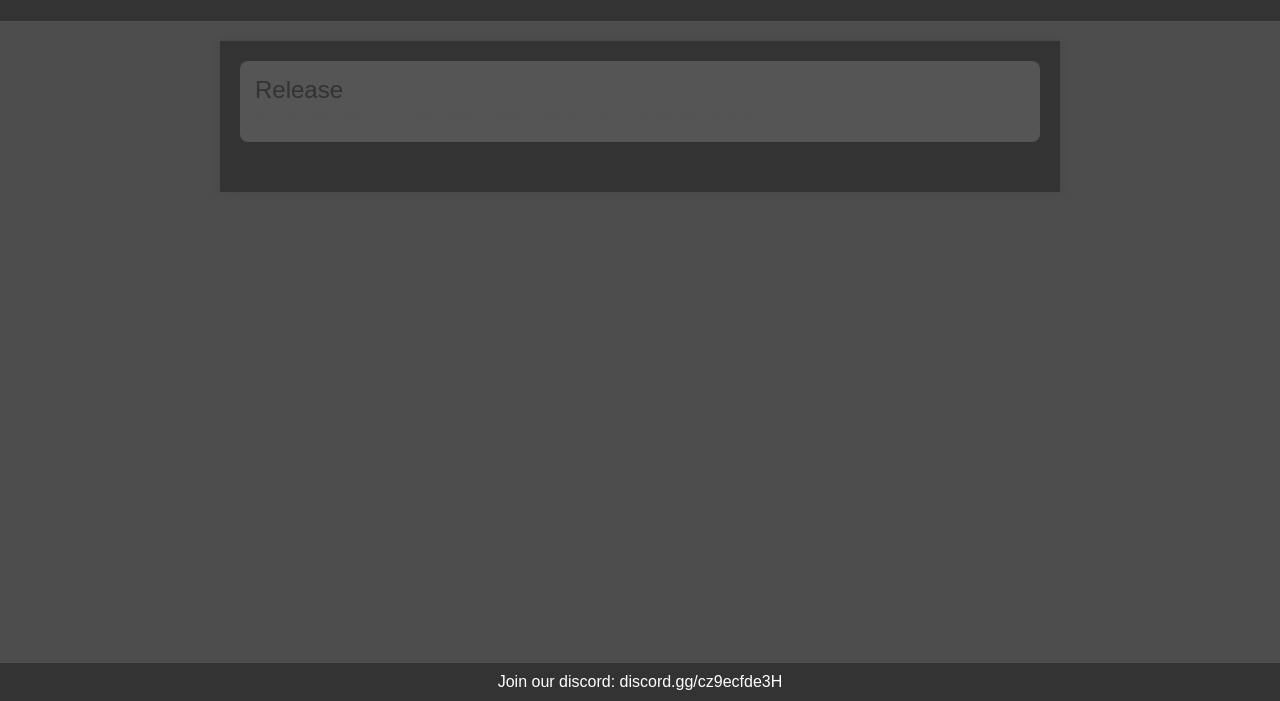
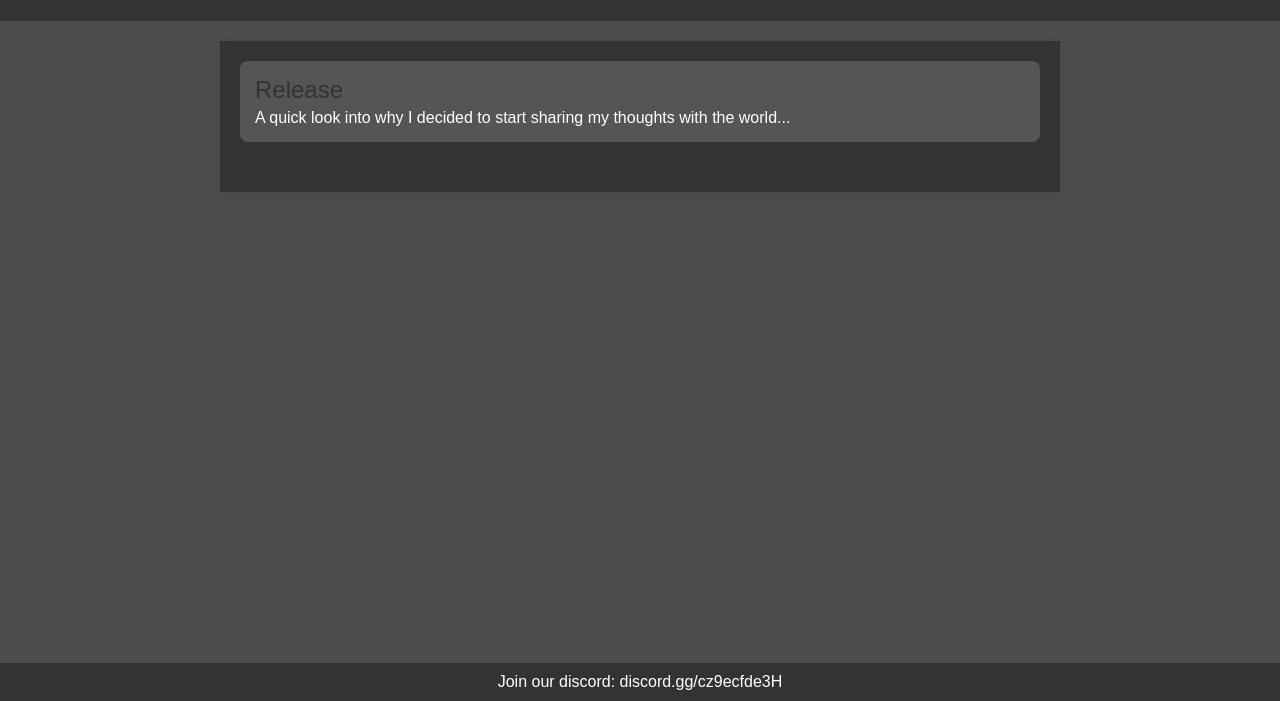
Before and after one commit to cool705/test, a plain HTML site: page public/index.html in a window 1280 px wide. Shown: the part 99-800 px from the top of the page. Drawn offline with Linux system fonts and the light colour scheme.

Commit message:
Update index.html

```diff
--- a/public/index.html
+++ b/public/index.html
@@ -63,7 +63,7 @@
     }
 
     .post-excerpt {
-      color: #555;
+      color: #fffF;
     }
 
     footer {
```
